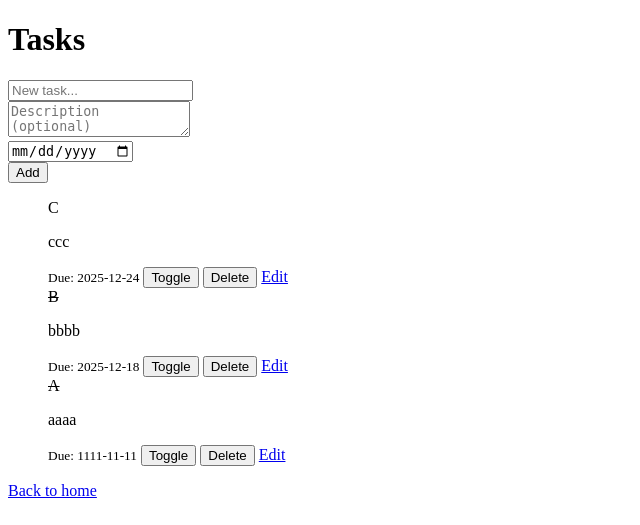
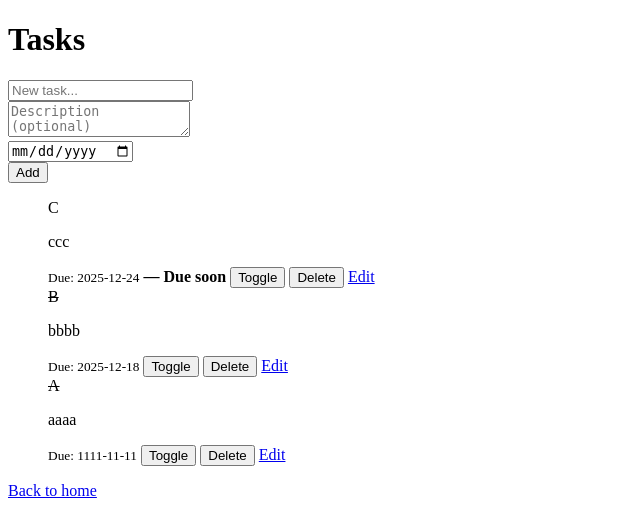
Before and after one commit to rew4n/smart-task-resource-manager, a Flask app: page /tasks in a window 1280 px wide. Shown: the top 525 px of the page, without its empty margins (0-640 px from the left). Run offline with Flask 3, Linux system fonts and the light colour scheme.

Commit message:
Added Edit task due dates and OVERDUE /Due soon feature

```diff
--- a/app.py
+++ b/app.py
@@ -1,6 +1,6 @@
 from flask import Flask, render_template, request, redirect, url_for, flash
 from flask_sqlalchemy import SQLAlchemy
-from datetime import datetime, date
+from datetime import datetime, timedelta, date
 
 app = Flask(__name__)
 
@@ -36,14 +36,21 @@ def tasks():
         due_date = date.fromisoformat(due_date_raw) if due_date_raw else None
 
         if title:
-            db.session.add(Task(title=title, description=description))
+            db.session.add(Task(title=title, description=description, due_date=due_date))
             db.session.commit()
 
         return redirect(url_for("tasks"))
 
+    today = date.today()
+    due_soon_cutoff = today + timedelta(days=3)
+
     all_tasks = Task.query.order_by(Task.created_at.desc()).all()
-    return render_template("tasks.html", tasks=all_tasks)
-
+    return render_template(
+        "tasks.html",
+        tasks=all_tasks,
+        today=today,
+        due_soon_cutoff=due_soon_cutoff
+    )
 
 
 @app.route("/tasks/<int:task_id>/toggle", methods=["POST"])
@@ -71,6 +78,8 @@ def update_task(task_id):
 
     title = request.form.get("title", "").strip()
     description = request.form.get("description", "").strip()
+    due_date_raw = request.form.get("due_date", "").strip()
+    due_date = date.fromisoformat(due_date_raw) if due_date_raw else None
 
     if not title:
         flash("Title cannot be empty.")
@@ -78,6 +87,7 @@ def update_task(task_id):
 
     task.title = title
     task.description = description
+    task.due_date = due_date
 
     db.session.commit()
     flash("Task updated.")
--- a/templates/edit_task.html
+++ b/templates/edit_task.html
@@ -8,6 +8,8 @@
       <br>
       <textarea name="description">{{ task.description }}</textarea>
       <br>
+      <input type="date" name="due_date" value="{{ task.due_date.isoformat() if task.due_date else '' }}">
+      <br>
       <button type="submit">Save</button>
     </form>
 
--- a/templates/tasks.html
+++ b/templates/tasks.html
@@ -28,8 +28,17 @@
     {% endif %}
 
     {% if task.due_date %}
-      <small>Due: {{ task.due_date }}</small>
+     <small>Due: {{ task.due_date.strftime("%Y-%m-%d") }}</small>
+
+     {% if (not task.done) and (task.due_date < today) %}
+        <strong> — OVERDUE</strong>
+    {% elif (not task.done) and (task.due_date <= due_soon_cutoff) %}
+        <strong> — Due soon</strong>
     {% endif %}
+    {% else %}
+    <small>Due: —</small>
+    {% endif %}
+
 
 
 
```
Also changed, not shown: instance/tasks.db.
